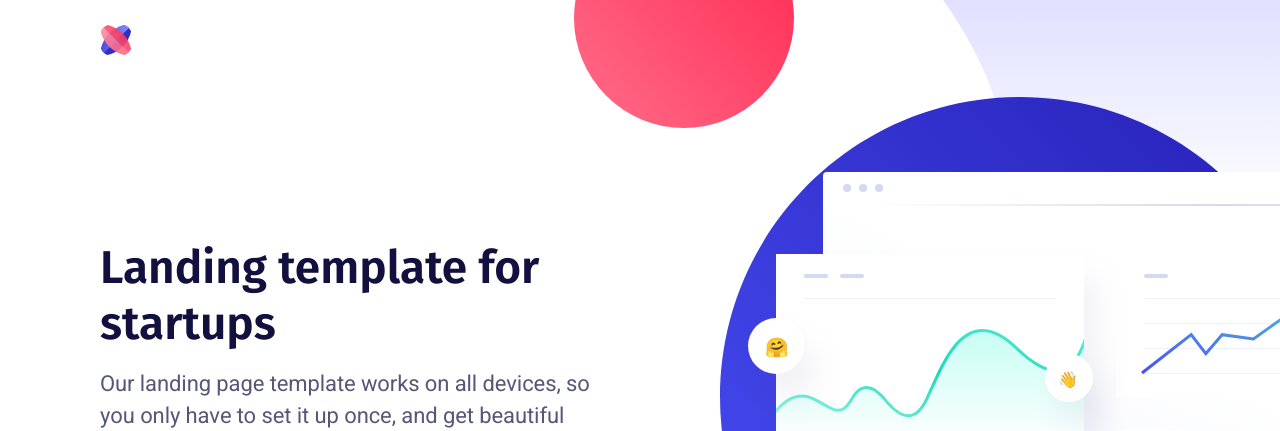
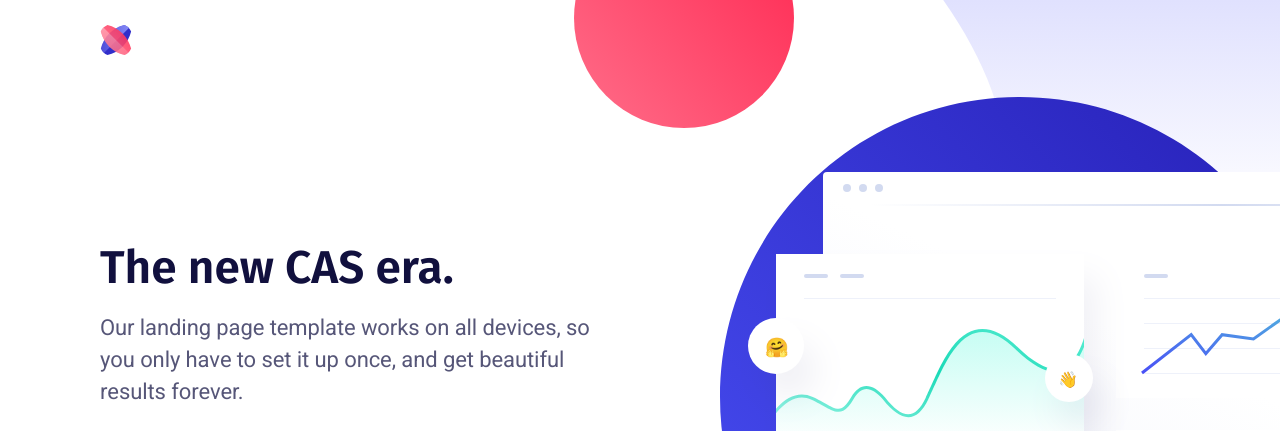
Before and after one commit to getcassistant/website, a website: page index.html in a window 1280 px wide. Shown: the top 431 px of the page. Drawn offline with nearby package versions, Linux system fonts and the light colour scheme; files that its build step writes are made by us from their sources; files whose address does not match are found by name.

Commit message:
Prueba Título
Cambio de titulo para probar launch.

```diff
--- a/index.html
+++ b/index.html
@@ -77,7 +77,7 @@
                 <div class="container">
                     <div class="hero-inner">
 						<div class="hero-copy">
-	                        <h1 class="hero-title mt-0">Landing template for startups</h1>
+	                        <h1 class="hero-title mt-0">The new CAS era.</h1>
 	                        <p class="hero-paragraph">Our landing page template works on all devices, so you only have to set it up once, and get beautiful results forever.</p>
 							<div class="hero-form field field-grouped">
 								<div class="control control-expanded">
```
